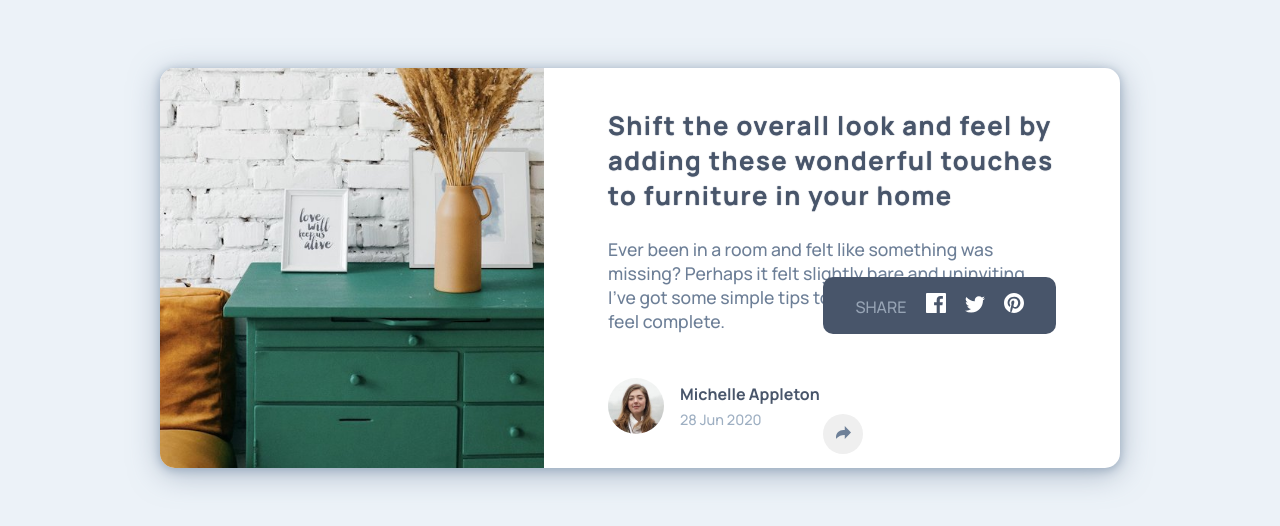
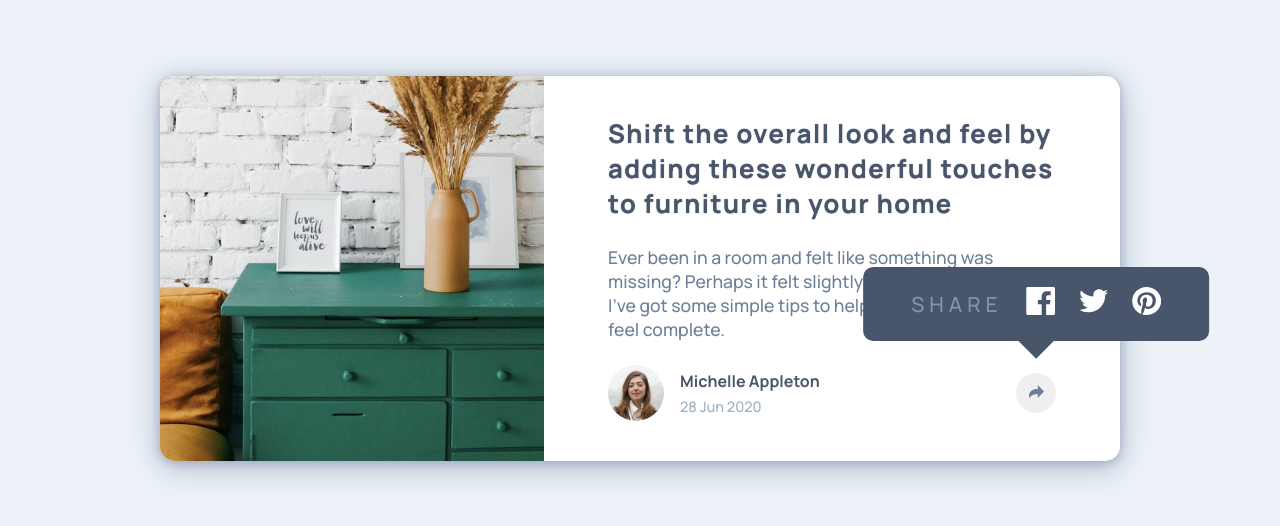
Before and after one commit to markoscapin/article-preview-component-master, a plain HTML site: page index.html in a window 1280 px wide. Shown: the part 132-658 px from the top of the page. Drawn offline with Linux system fonts and the light colour scheme.

Commit message:
update styles.css
completed the layout for web on desktop both html and css

```diff
--- a/styles.css
+++ b/styles.css
@@ -23,7 +23,6 @@ body {
 .content-box {
     display: flex;
     border-radius: 15px;
-    overflow: hidden;
     width: 75vw;
     max-height: 50vh;
     background-color: white;
@@ -35,7 +34,10 @@ body {
 .img-box {
     width: 40%;
     height: auto;
-    position: relative
+    position: relative;
+    border-top-left-radius: 15px;
+    border-bottom-left-radius: 15px;
+    overflow: hidden;
 }
 
 .img-box::before {
@@ -120,18 +122,43 @@ p {
     /* filter: invert(50%) sepia(1%) saturate(1349%) hue-rotate(317deg) brightness(87%) contrast(93%); */
 }
 
+.js-share-button {
+    position: relative;
+}
+
 .nav-social {
     background-color: hsl(217, 19%, 35%);
-    position: relative;
-    bottom: 5rem;
-    padding: 1rem 2rem;
-    color: hsl(214, 17%, 65%);
+    position: absolute;
+    bottom: 4.5rem;
+    left: 50%;
+    padding: 1.2rem 3rem;
+    color: hsla(214, 17%, 65%, 0.8);
     border-radius: 10px;
+    display: flex;
+    letter-spacing: 5px;
+    font-size: 1.3rem;
+    align-items: center;
+    transform: translate(-50%, 0);
 
 }
 
+.nav-social::before {
+    content: "";
+    background-color: hsl(217, 19%, 35%);
+    width: 25px;
+    height: 25px;
+    top: 100%;
+    left: 50%;
+    position: absolute;
+    transform: translate(-50%, -50%) rotate(45deg);
+}
+
 .nav-social a {
-    padding-left: 1rem;
+    padding-left: 1.5rem;
+}
+
+.nav-social img {
+    width: 1.8rem;
 }
 
 
```
